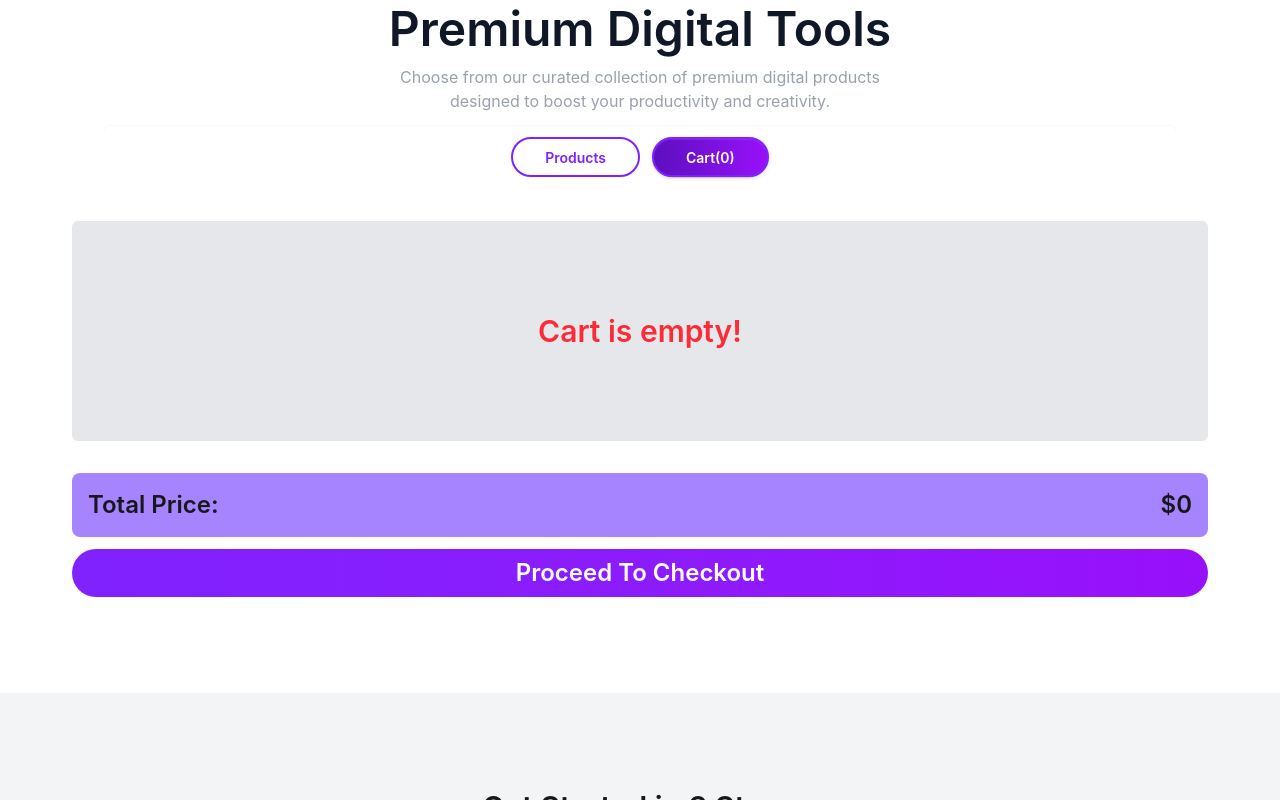
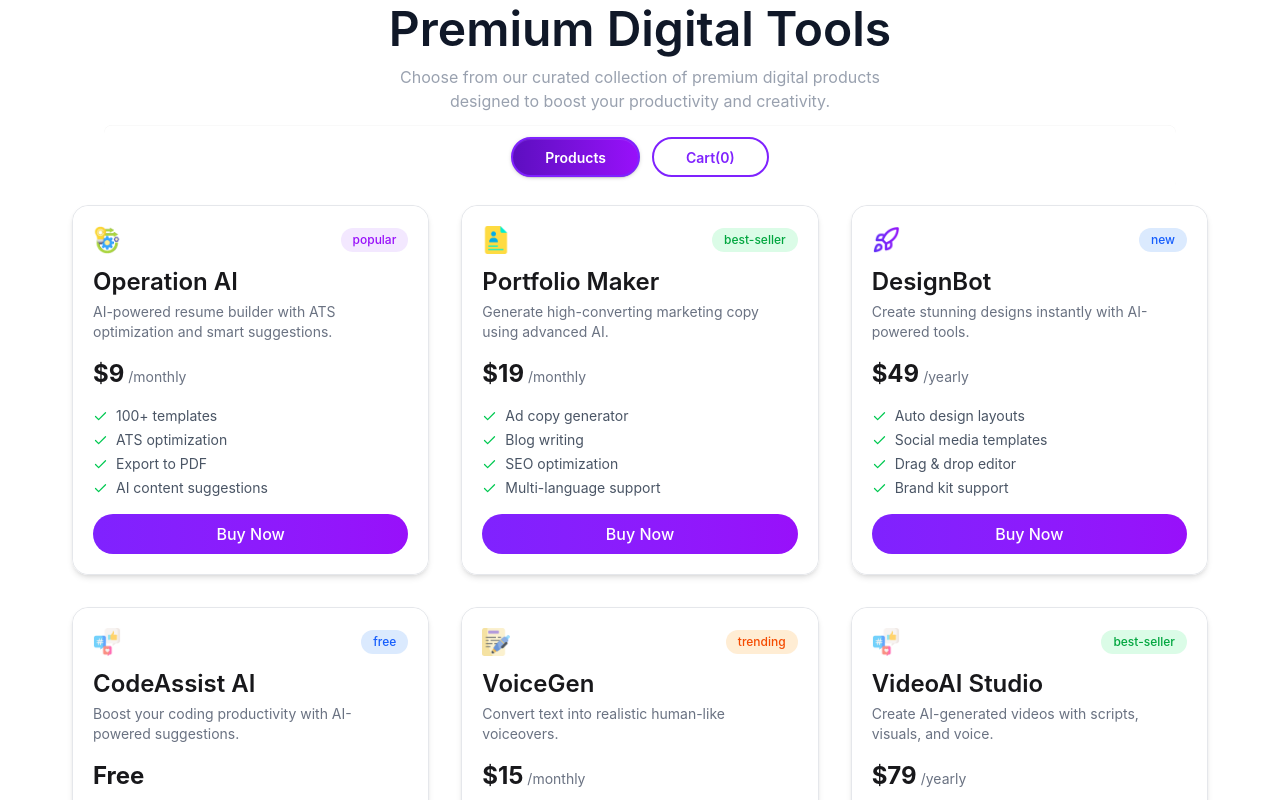
Before and after one commit to Akil-Hub/PH-Assignment-6, a React (Vite) app: page / in a window 1280 px wide. Shown: the part 1020-1820 px from the top of the page. Built offline with nearby package versions, Linux system fonts and the light colour scheme.

Commit message:
fix initial tab bug

```diff
--- a/src/components/MainToolsSection.jsx
+++ b/src/components/MainToolsSection.jsx
@@ -7,7 +7,7 @@ import Cart from "./Cart";
 const MainToolsSection = ({ promiseData, setCart, cart }) => {
   const data = use(promiseData);
 
-  const [activeTab, setActiveTab] = useState("cart");
+  const [activeTab, setActiveTab] = useState("products");
 
   return (
     <article className="wrapper">
@@ -32,6 +32,8 @@ const MainToolsSection = ({ promiseData, setCart, cart }) => {
           >
             Products
           </a>
+
+
           <a
             onClick={() => setActiveTab("cart")}
             role="tab"
```
